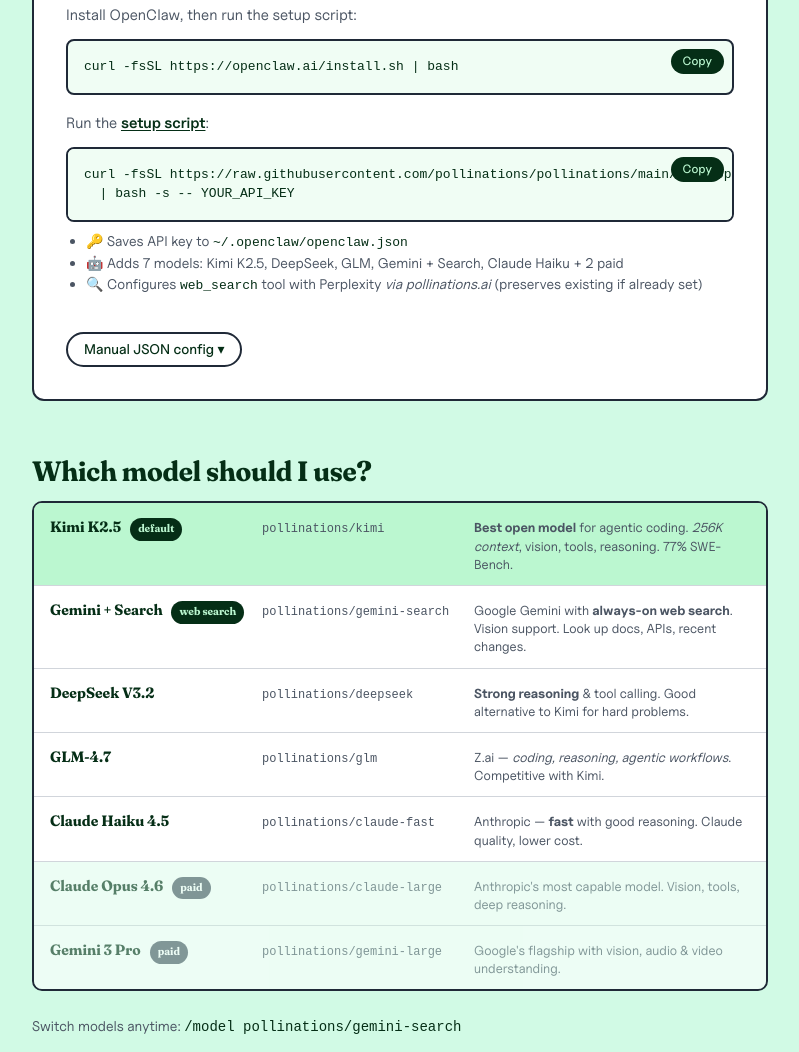
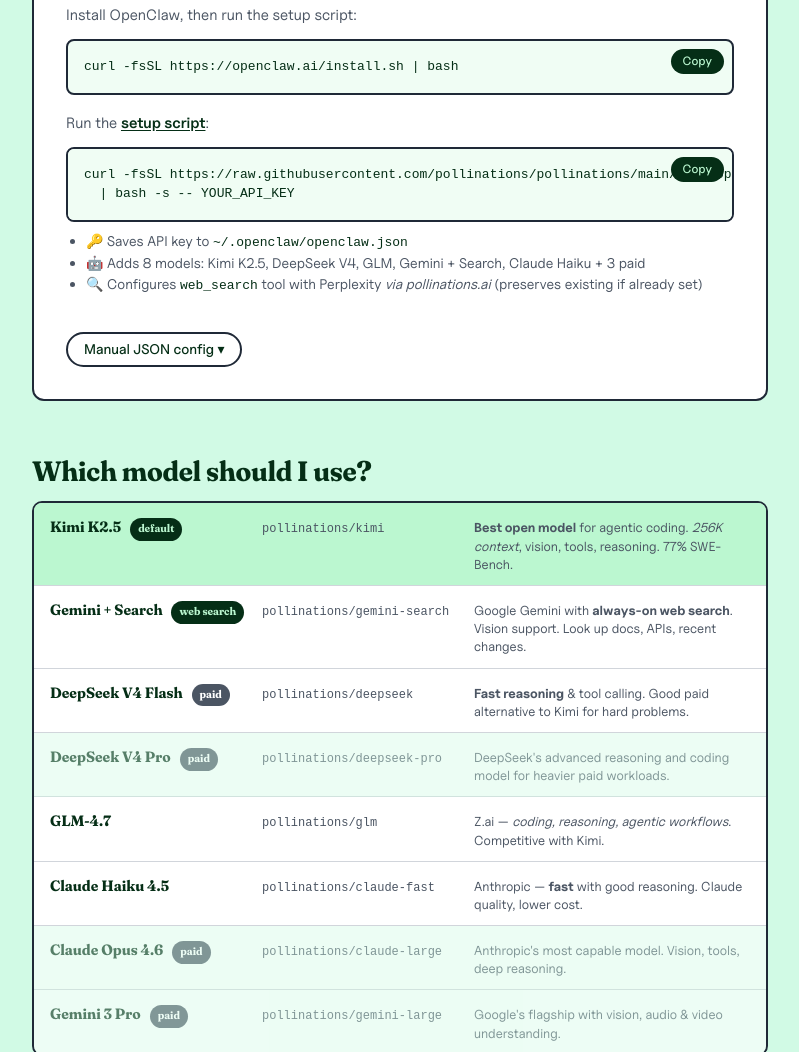
Before and after one commit to pollinations/openclaw, a plain HTML site: page index.html in a window 1280 px wide. Shown: the part 869-1921 px from the top of the page, without its empty margins (240-1039 px from the left). Drawn offline with Linux system fonts and the light colour scheme.

Commit message:
feat: add DeepSeek V4 via DeepInfra (#10439)

```diff
--- a/index.html
+++ b/index.html
@@ -631,7 +631,7 @@
   | bash -s -- <span id="key-placeholder">YOUR_API_KEY</span><button class="copy-btn" onclick="copyCode('setup-cmd')">Copy</button></div>
                     <ul style="margin:8px 0 12px 20px; font-size:14px; line-height:1.5; color:var(--muted)">
                         <li>🔑 Saves API key to <code style="color:var(--accent); font-size:13px">~/.openclaw/openclaw.json</code></li>
-                        <li>🤖 Adds 7 models: Kimi K2.5, DeepSeek, GLM, Gemini + Search, Claude Haiku + 2 paid</li>
+                        <li>🤖 Adds 8 models: Kimi K2.5, DeepSeek V4, GLM, Gemini + Search, Claude Haiku + 3 paid</li>
                         <li>🔍 Configures <code style="color:var(--accent); font-size:13px">web_search</code> tool with Perplexity <em>via pollinations.ai</em> (preserves existing if already set)</li>
                     </ul>
 
@@ -644,11 +644,12 @@
     "defaults": {
       "model": {
         "primary": "pollinations/kimi",
-        "fallbacks": ["pollinations/deepseek", "pollinations/glm"]
+        "fallbacks": ["pollinations/glm"]
       },
       "models": {
         "pollinations/kimi": { "alias": "Kimi K2.5" },
-        "pollinations/deepseek": { "alias": "DeepSeek V3.2" },
+        "pollinations/deepseek": { "alias": "DeepSeek V4 Flash" },
+        "pollinations/deepseek-pro": { "alias": "DeepSeek V4 Pro" },
         "pollinations/glm": { "alias": "GLM-4.7" },
         "pollinations/gemini-search": { "alias": "Gemini + Search" },
         "pollinations/claude-fast": { "alias": "Claude Haiku 4.5" },
@@ -667,8 +668,10 @@
         "models": [
           { "id": "kimi", "name": "Kimi K2.5", "reasoning": true,
             "input": ["text","image"], "contextLength": 256000 },
-          { "id": "deepseek", "name": "DeepSeek V3.2",
-            "input": ["text"], "contextLength": 128000 },
+          { "id": "deepseek", "name": "DeepSeek V4 Flash",
+            "input": ["text"], "contextLength": 1000000 },
+          { "id": "deepseek-pro", "name": "DeepSeek V4 Pro",
+            "input": ["text"], "contextLength": 65536 },
           { "id": "glm", "name": "GLM-4.7",
             "input": ["text"], "contextLength": 128000 },
           { "id": "gemini-search", "name": "Gemini + Search",
@@ -726,9 +729,14 @@ The script will restart the gateway automatically. After that, switch to the new
                     <div class="model-note">Google Gemini with <strong>always-on web search</strong>. Vision support. Look up docs, APIs, recent changes.</div>
                 </div>
                 <div class="model-row">
-                    <div class="model-label">DeepSeek V3.2</div>
+                    <div class="model-label">DeepSeek V4 Flash <span class="model-tag paid">paid</span></div>
                     <div class="model-id">pollinations/deepseek</div>
-                    <div class="model-note"><strong>Strong reasoning</strong> & tool calling. Good alternative to Kimi for hard problems.</div>
+                    <div class="model-note"><strong>Fast reasoning</strong> & tool calling. Good paid alternative to Kimi for hard problems.</div>
+                </div>
+                <div class="model-row dimmed">
+                    <div class="model-label">DeepSeek V4 Pro <span class="model-tag paid">paid</span></div>
+                    <div class="model-id">pollinations/deepseek-pro</div>
+                    <div class="model-note">DeepSeek's advanced reasoning and coding model for heavier paid workloads.</div>
                 </div>
                 <div class="model-row">
                     <div class="model-label">GLM-4.7</div>
```
Also changed, not shown: README.md, 1 other file.
